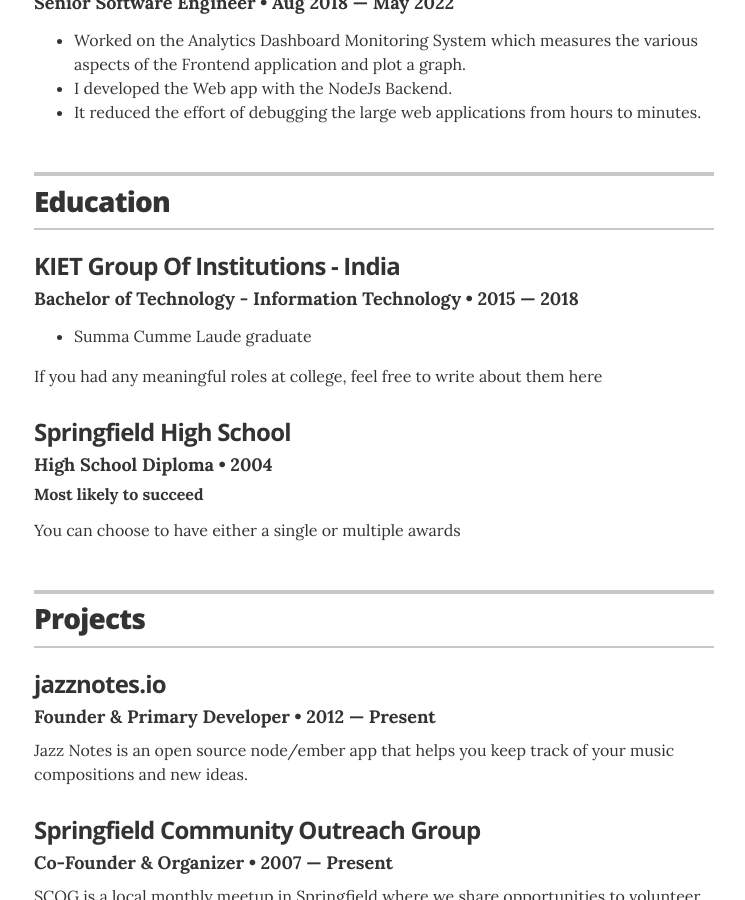
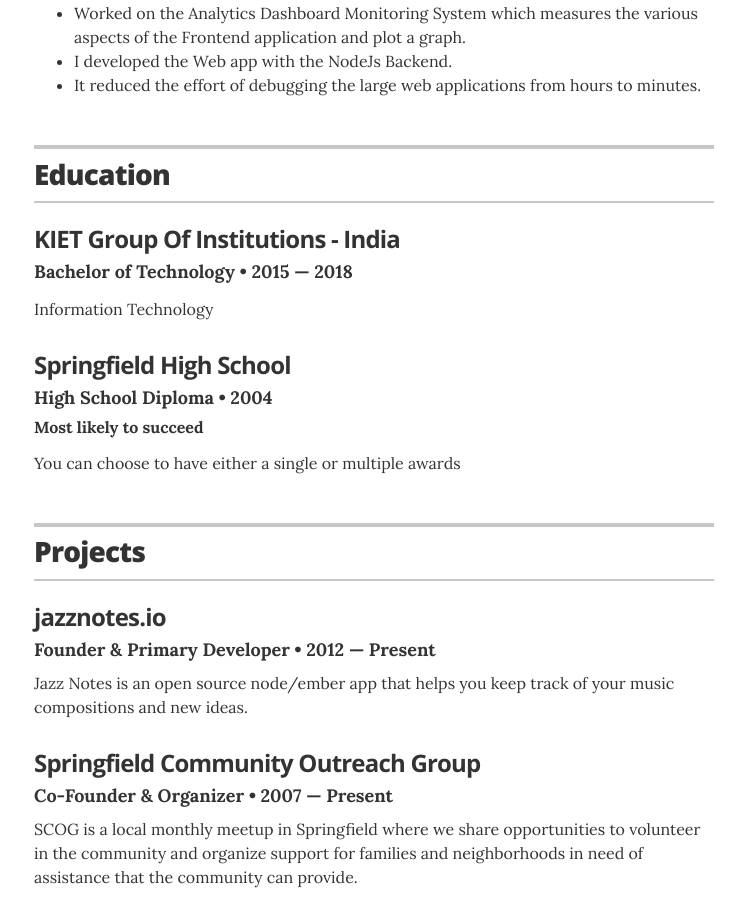
Before and after one commit to sjain-hub/resume, a Jekyll site: the page built from index.html, in a window 1280 px wide and 900 px high, scrolled down 1316 px. Shown: the whole window, without its empty margins (266-1011 px from the left). Built offline with Jekyll 4.4.1, drawn with Linux system fonts in a browser that asks for light colours; some of the changed text lies outside the part shown.

Commit message:
education

```diff
--- a/_config.yml
+++ b/_config.yml
@@ -23,7 +23,7 @@ resume_contact_address: "Delhi, India"
 resume_header_contact_info: "742 Evergreen Terrace, Springfield • 555-7334 • lisasimpson@youremailaddress.com"
 display_header_contact_info: "false"
 
-resume_header_intro: "<p>🌐 Remote | 🚀 Passionate about creating and developing seamless user experiences</p>"
+resume_header_intro: "<p>🌐 Remote | 🚀 Passionate about developing seamless user experiences</p>"
 
 # use "yes" to display the email contact button,
 # "no" to display an "I'm not looking for work" message,
--- a/_data/education.yml
+++ b/_data/education.yml
@@ -1,10 +1,8 @@
 # Degree
-- degree: Bachelor of Technology - Information Technology
+- degree: Bachelor of Technology
   uni: KIET Group Of Institutions - India
   year: 2015 &mdash; 2018
-  awards:
-    - award: Summa Cumme Laude graduate
-  summary: If you had any meaningful roles at college, feel free to write about them here
+  summary: Information Technology
 
 - degree: High School Diploma
   uni: Springfield High School
```
